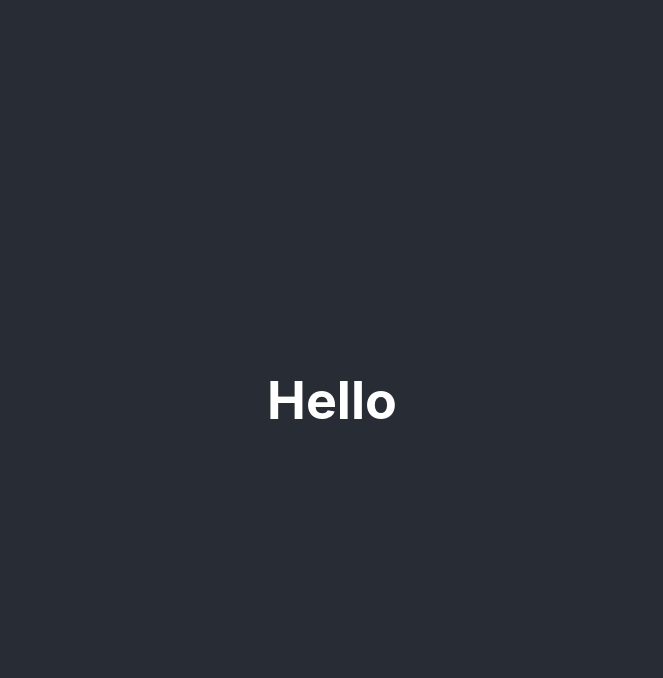
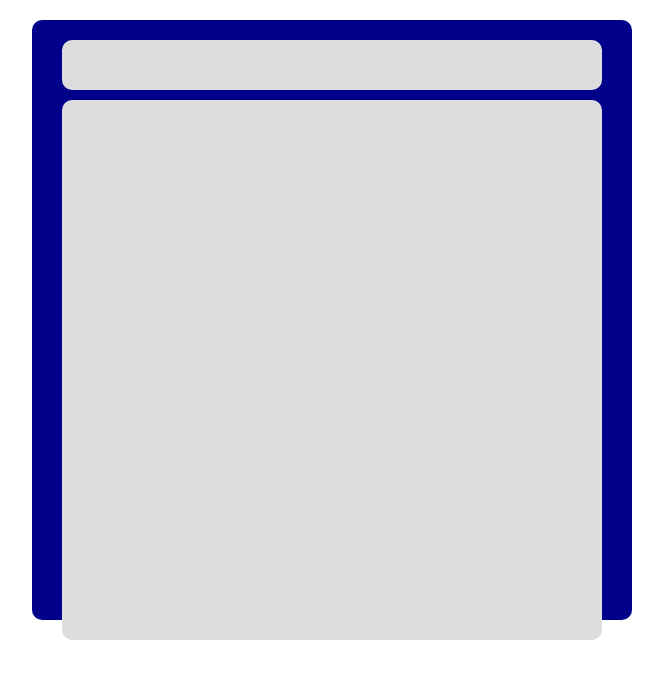
Before and after one commit to zinagithub/calculator-tool, a React (Create React App) app: page / in a window 1280 px wide. Shown: the top 678 px of the page, without its empty margins (308-971 px from the left). Built offline with nearby package versions, Linux system fonts and the light colour scheme.

Commit message:
Implement the App component

```diff
--- a/src/components/App.css
+++ b/src/components/App.css
@@ -1,15 +1,29 @@
-.App {
-  text-align: center;
+.Container {
+  background: DarkBlue;
+  border-radius: 10px;
+  height: 600px;
+  max-width: 600px;
+  margin: 20px auto;
+
 }
 
 
-.App-header {
-  background-color: #282c34;
-  min-height: 100vh;
-  display: flex;
-  flex-direction: column;
-  align-items: center;
-  justify-content: center;
-  font-size: calc(10px + 2vmin);
-  color: white;
+.display{
+  background: #DDD;
+  border-radius: 10px;
+  height: 50px;
+  position : relative;
+  margin : 10px auto;
+  top : 20px;
+  width : 90%;
 }
+
+.buttonPanel{
+  background: #DDD;
+  border-radius: 10px;
+  height: 90%;
+  position : relative;
+  margin : 10px auto;
+  top : 20px;
+  width : 90%;
+}
--- a/src/components/App.js
+++ b/src/components/App.js
@@ -1,14 +1,20 @@
-import React from 'react';
+import React, { Component } from 'react';
+import Display from './Display';
+import ButtonPanel from './ButtonPanel';
 import './App.css';
 
-function App() {
-  return (
-    <div className="App">
-      <header className="App-header">
-        <h1>Hello</h1>
-      </header>
-    </div>
-  );
+
+class App extends React.Component {
+
+  render() {
+    return (
+      <div className='Container'>
+
+       <Display />
+       <ButtonPanel />
+      </div>
+    );
+  }
 }
 
 export default App;
--- a/src/components/ButtonPanel.js
+++ b/src/components/ButtonPanel.js
@@ -0,0 +1,16 @@
+import React, { Component } from 'react';
+import './App.css';
+
+class ButtonPanel extends React.Component {
+
+  render() {
+    return (
+      <div className='buttonPanel'>
+
+
+      </div>
+    );
+  }
+}
+
+export default ButtonPanel;
--- a/src/components/Display.js
+++ b/src/components/Display.js
@@ -0,0 +1,16 @@
+import React, { Component } from 'react';
+import './App.css';
+
+class Display extends React.Component {
+
+  render() {
+    return (
+      <div className='display'>
+
+
+      </div>
+    );
+  }
+}
+
+export default Display;
```
Also changed, not shown: src/components/index.png (added).
